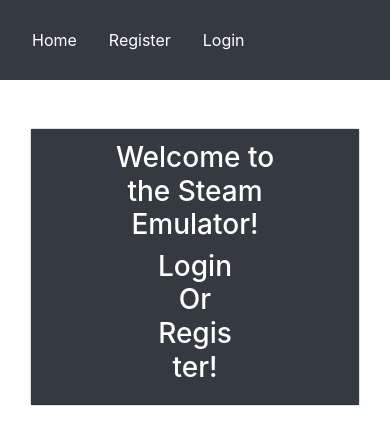
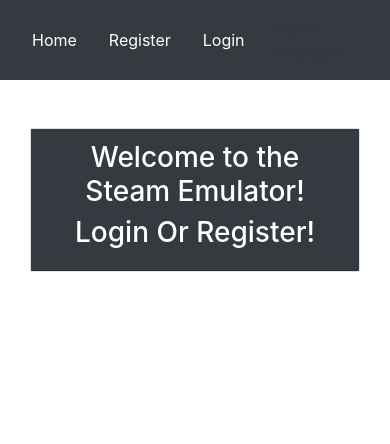
Before and after one commit to MatthewPantaleon/MERN-CA2, a React (Create React App) app: page / in a window 390 px wide. Shown: the top 444 px of the page. Built offline with nearby package versions, Linux system fonts and the light colour scheme.

Commit message:
Full CSS

```diff
--- a/src/App.js
+++ b/src/App.js
@@ -1,6 +1,6 @@
 /**
  * @Date:   2020-01-20T09:50:32+00:00
- * @Last modified time: 2020-02-14T20:39:41+00:00
+ * @Last modified time: 2020-02-14T21:05:12+00:00
  */
 
 
@@ -89,13 +89,13 @@ class Welcome extends Component{
             <div className="col-12">
               <div className="card mt-5">
                 <div className="card-header bg-dark text-white" style={{borderRadius: 0}}>
-                  <div class="row justify-content-center">
-                    <div class="col-8 text-center">
+                  <div className="row justify-content-center">
+                    <div className="col-lg-8 col-sm-12 text-center">
                       <h3>Welcome to the Steam Emulator!</h3>
                     </div>
                   </div>
-                  <div class="row justify-content-center">
-                    <div class="col-4 text-center">
+                  <div className="row justify-content-center">
+                    <div className="col-lg-4 col-sm-12 text-center">
                       <h3>Login Or Register!</h3>
                     </div>
                   </div>
--- a/src/auth_components/Login.js
+++ b/src/auth_components/Login.js
@@ -1,6 +1,6 @@
 /**
  * @Date:   2020-01-28T11:28:50+00:00
- * @Last modified time: 2020-02-13T10:05:35+00:00
+ * @Last modified time: 2020-02-14T21:03:58+00:00
  */
 
 import React, { Component } from 'react';
@@ -61,7 +61,7 @@ class Login extends Component{
     return(
       <>
       <div className="row justify-content-center">
-        <div className="col-4 mt-5">
+        <div className="col-lg-4 col-md-6 col-sm-12 mt-5">
           <div className="card">
             <div className="card-header text-white bg-dark">
               <h4>Login</h4>
--- a/src/auth_components/Register.js
+++ b/src/auth_components/Register.js
@@ -1,6 +1,6 @@
 /**
  * @Date:   2020-02-04T12:31:47+00:00
- * @Last modified time: 2020-02-14T20:38:54+00:00
+ * @Last modified time: 2020-02-14T21:03:37+00:00
  */
 
 import React, { Component } from 'react';
@@ -59,7 +59,7 @@ class Register extends Component{
     return(
       <>
       <div className="row justify-content-center">
-        <div className="col-4 mt-5">
+        <div className="col-lg-4 col-md-6 col-sm-12 mt-5">
           <div className="card">
             <div className="card-header text-white bg-dark">
               <h4>Register</h4>
```
